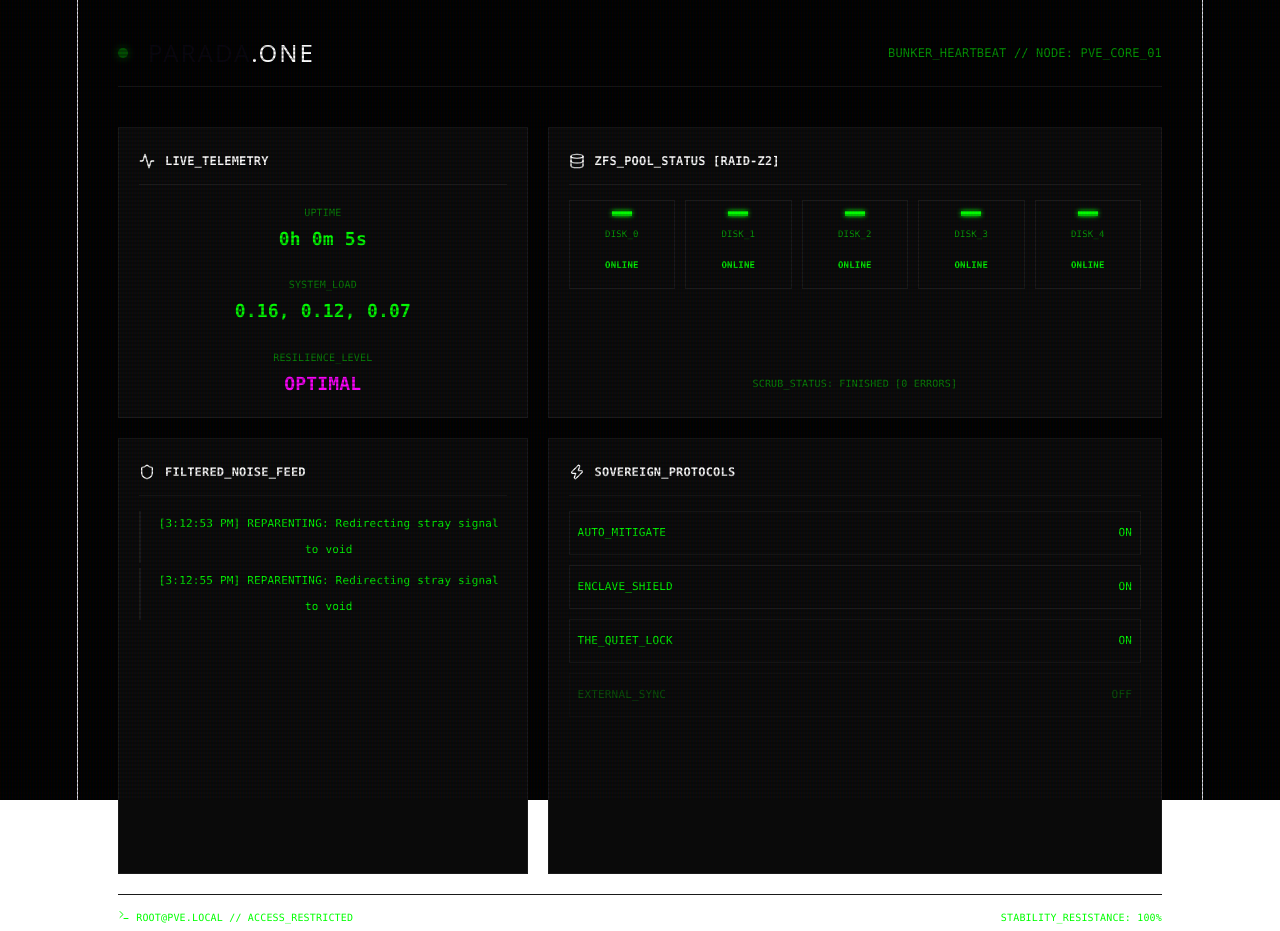
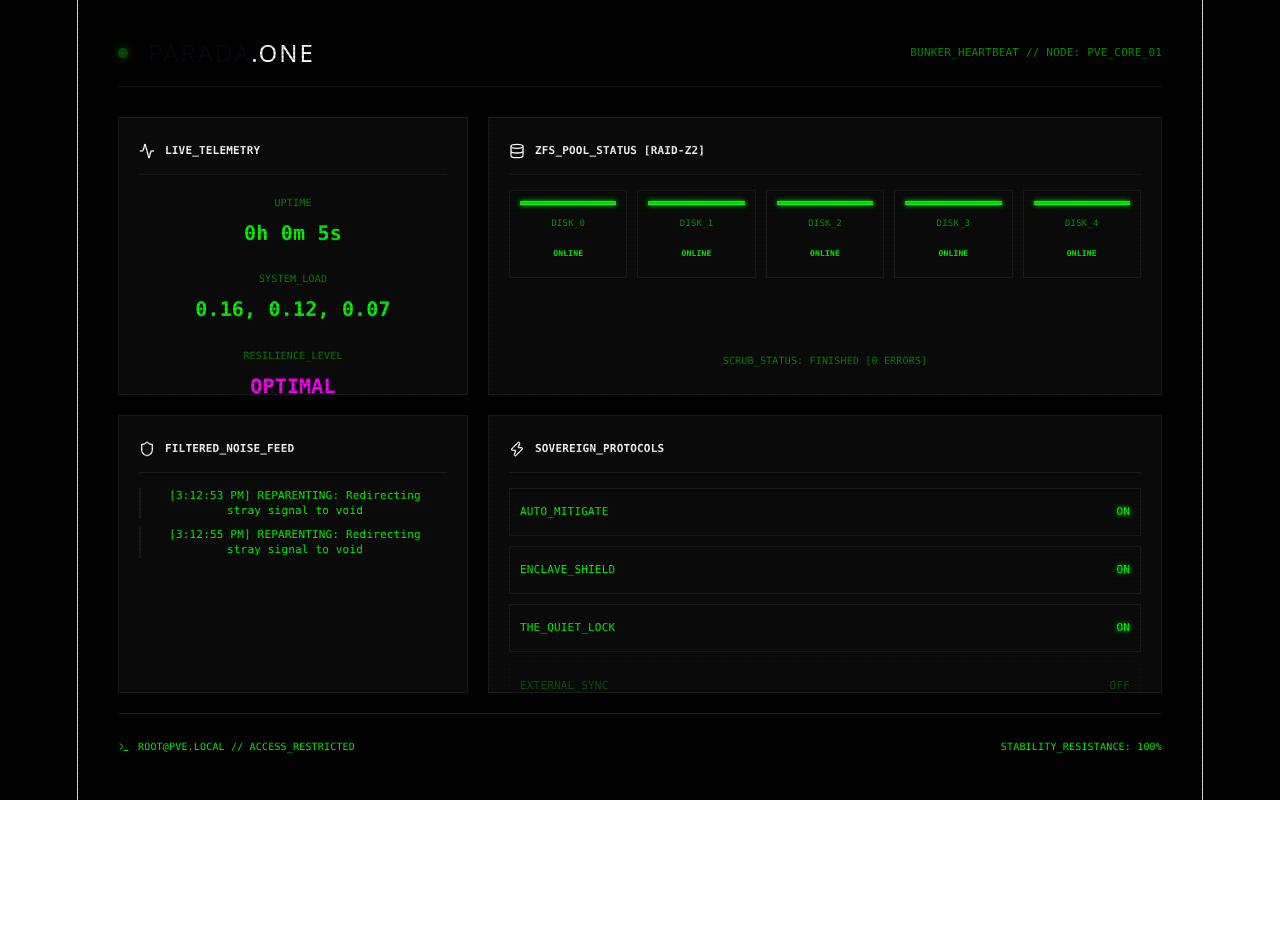
Before and after one commit to Antonio-Parada/parada.one, a React (Vite) app: page / in a window 1280 px wide. After the commit the page ends 800 px from the top, so only its background shows below. Built offline with nearby package versions, Linux system fonts and the light colour scheme.

Commit message:
fix: implement internal log scrolling and prevent page dragging with fixed grid dimensions

```diff
--- a/src/App.css
+++ b/src/App.css
@@ -12,7 +12,7 @@ body {
   background-color: var(--pixels-bg);
   color: var(--pixels-green);
   font-family: ui-monospace, Consolas, 'Liberation Mono', monospace;
-  overflow: hidden;
+  overflow: hidden; /* Prevents whole page scroll */
 }
 
 .one-container {
@@ -28,9 +28,10 @@ body {
   display: flex;
   align-items: center;
   gap: 20px;
-  margin-bottom: 40px;
+  margin-bottom: 30px;
   border-bottom: 1px solid var(--pixels-border);
   padding-bottom: 20px;
+  flex-shrink: 0;
 }
 
 .status-dot {
@@ -57,17 +58,18 @@ body {
 
 .header-meta {
   margin-left: auto;
-  font-size: 12px;
+  font-size: 11px;
   opacity: 0.6;
 }
 
 /* GRID */
 .dashboard-grid {
   display: grid;
-  grid-template-columns: 1fr 1.5fr;
-  grid-template-rows: 1fr 1.5fr;
+  grid-template-columns: 350px 1fr; /* Fixed width for stats, fluid for logs */
+  grid-template-rows: 1fr 1fr;
   gap: 20px;
   flex: 1;
+  min-height: 0; /* CRITICAL: Allows children to be smaller than content */
 }
 
 .dashboard-item {
@@ -76,18 +78,21 @@ body {
   padding: 20px;
   display: flex;
   flex-direction: column;
+  min-height: 0; /* CRITICAL: Allows internal scrolling */
+  overflow: hidden;
 }
 
 .item-header {
   display: flex;
   align-items: center;
   gap: 10px;
-  font-size: 12px;
+  font-size: 11px;
   font-weight: bold;
   border-bottom: 1px solid var(--pixels-border);
   padding-bottom: 10px;
   margin-bottom: 15px;
   color: #fff;
+  flex-shrink: 0;
 }
 
 /* TELEMETRY */
@@ -101,17 +106,18 @@ body {
   font-size: 10px;
   opacity: 0.5;
   display: block;
+  margin-bottom: 4px;
 }
 
 .stat .value {
-  font-size: 18px;
+  font-size: 20px;
   font-weight: bold;
 }
 
 /* ZFS POOL */
 .zfs-pool {
   display: grid;
-  grid-template-columns: repeat(5, 1fr);
+  grid-template-columns: repeat(auto-fit, minmax(50px, 1fr));
   gap: 10px;
 }
 
@@ -125,8 +131,8 @@ body {
 }
 
 .disk-icon {
-  width: 20px;
-  height: 5px;
+  width: 100%;
+  height: 4px;
   background-color: var(--pixels-border);
 }
 
@@ -136,27 +142,46 @@ body {
 }
 
 .disk-label { font-size: 9px; opacity: 0.6; }
-.disk-status { font-size: 9px; font-weight: bold; }
+.disk-status { font-size: 8px; font-weight: bold; }
 
 .pool-meta {
   margin-top: auto;
   font-size: 10px;
   opacity: 0.5;
+  padding-top: 10px;
 }
 
-/* LOGS */
+/* LOGS - SCROLL FIX */
 .log-scroll {
   flex: 1;
   overflow-y: auto;
   font-size: 11px;
   display: flex;
   flex-direction: column;
-  gap: 5px;
+  gap: 8px;
+  padding-right: 10px;
+}
+
+/* Custom Scrollbar for the Terminal look */
+.log-scroll::-webkit-scrollbar {
+  width: 4px;
+}
+.log-scroll::-webkit-scrollbar-track {
+  background: var(--pixels-bg);
+}
+.log-scroll::-webkit-scrollbar-thumb {
+  background: var(--pixels-border);
+  border-radius: 2px;
+}
+.log-scroll::-webkit-scrollbar-thumb:hover {
+  background: var(--pixels-green);
 }
 
 .log-line {
   border-left: 2px solid var(--pixels-border);
-  padding-left: 10px;
+  padding-left: 12px;
+  line-height: 1.4;
+  opacity: 0.8;
 }
 
 /* PROTOCOLS */
@@ -170,29 +195,50 @@ body {
   display: flex;
   justify-content: space-between;
   font-size: 11px;
-  padding: 8px;
+  padding: 10px;
   border: 1px solid var(--pixels-border);
 }
 
-.protocol.active .status { color: var(--pixels-green); }
-.protocol.inactive { opacity: 0.3; }
+.protocol.active .status {
+  color: var(--pixels-green);
+  text-shadow: 0 0 5px var(--pixels-green);
+}
+
+.protocol.inactive {
+  opacity: 0.3;
+}
 
 /* FOOTER */
 .one-footer {
   margin-top: 20px;
-  padding-top: 10px;
+  padding-top: 20px;
   border-top: 1px solid var(--pixels-border);
   display: flex;
   justify-content: space-between;
   font-size: 10px;
+  flex-shrink: 0;
 }
+
+.footer-left { display: flex; align-items: center; gap: 8px; }
 
 /* CRT SCANLINES */
 .crt-overlay {
   position: fixed;
   top: 0; left: 0; width: 100%; height: 100%;
-  background: linear-gradient(rgba(18, 16, 16, 0) 50%, rgba(0, 0, 0, 0.25) 50%), linear-gradient(90deg, rgba(255, 0, 0, 0.06), rgba(0, 255, 0, 0.02), rgba(0, 0, 255, 0.06));
+  background: linear-gradient(rgba(18, 16, 16, 0) 50%, rgba(0, 0, 0, 0.15) 50%), linear-gradient(90deg, rgba(255, 0, 0, 0.03), rgba(0, 255, 0, 0.01), rgba(0, 0, 255, 0.03));
   z-index: 100;
   background-size: 100% 4px, 3px 100%;
   pointer-events: none;
 }
+
+/* MOBILE FALLBACK */
+@media (max-width: 900px) {
+    .dashboard-grid {
+        grid-template-columns: 1fr;
+        grid-template-rows: auto auto 1fr auto;
+        overflow-y: auto;
+    }
+    body { overflow-y: auto; }
+    .one-container { height: auto; }
+    .log-scroll { max-height: 400px; }
+}
```
